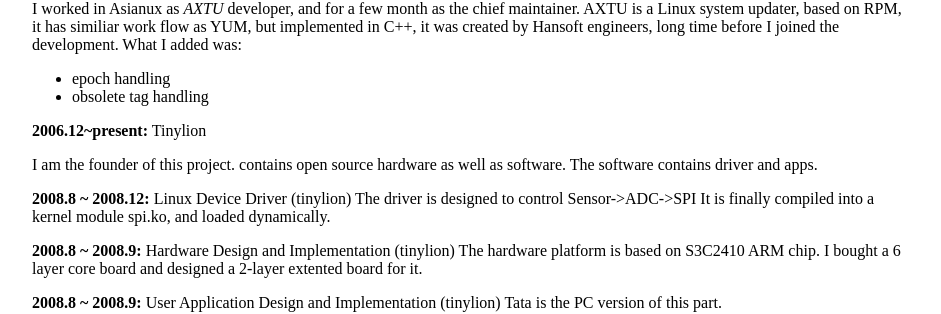
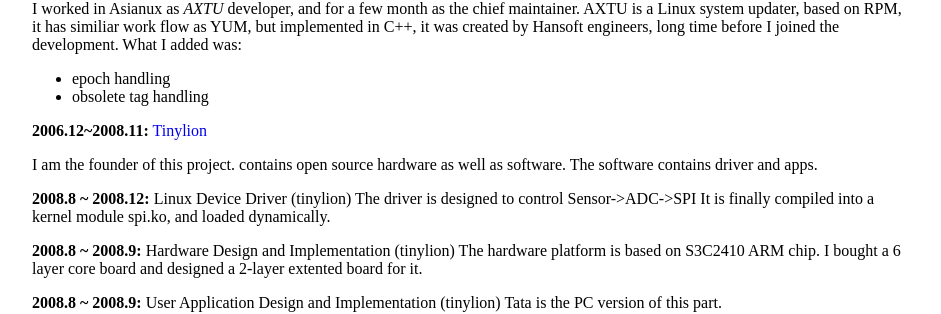
Before and after one commit to happypeter/happypeter.github.com, a Jekyll site: the page built from resume.md, in a window 1280 px wide. Shown: the part 1585-1899 px from the top of the page, without its empty margins (168-1109 px from the left). Built offline with Jekyll 4.4.1, drawn with Linux system fonts in a browser that asks for light colours; Markdown is read by kramdown in place of the engine named in the settings; comment, search, counter and statistics services are not loaded.

Commit message:
tinylion

```diff
--- a/resume.md
+++ b/resume.md
@@ -91,7 +91,7 @@
  - epoch handling
  - obsolete tag handling
 
-__2006.12~present:__ Tinylion
+__2006.12~2008.11:__ [Tinylion][tinylion]
 
 I am the founder of this project.
 contains open source hardware as well as software. The software
```
Also changed, not shown: other parts of resume.md (+1 -0 lines).
